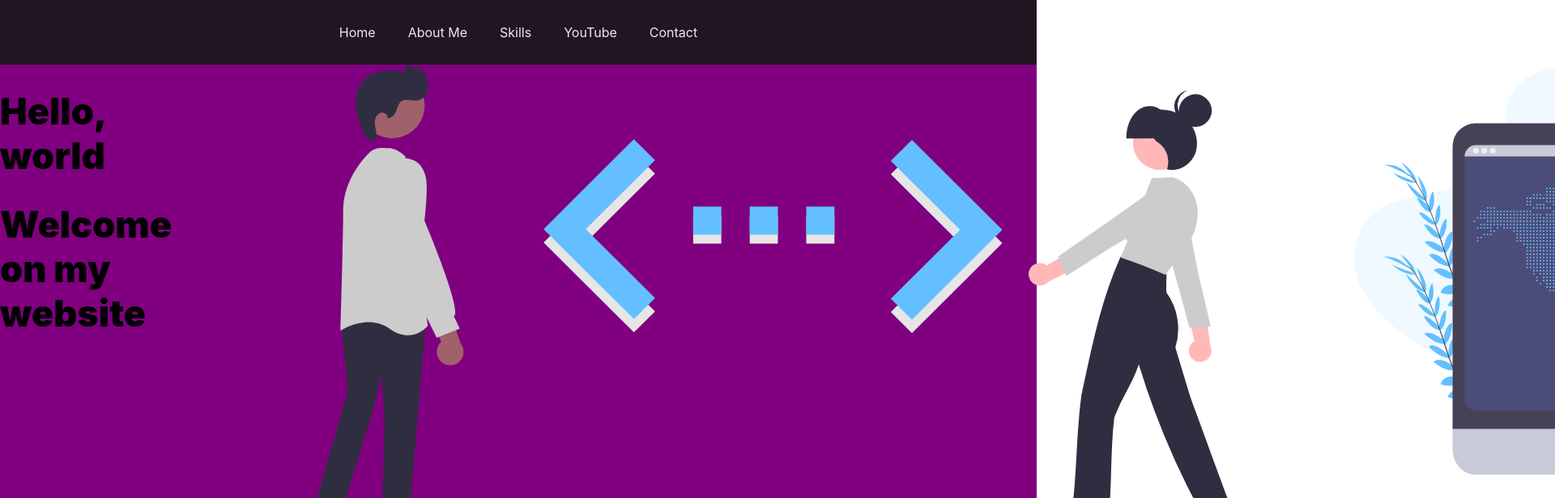
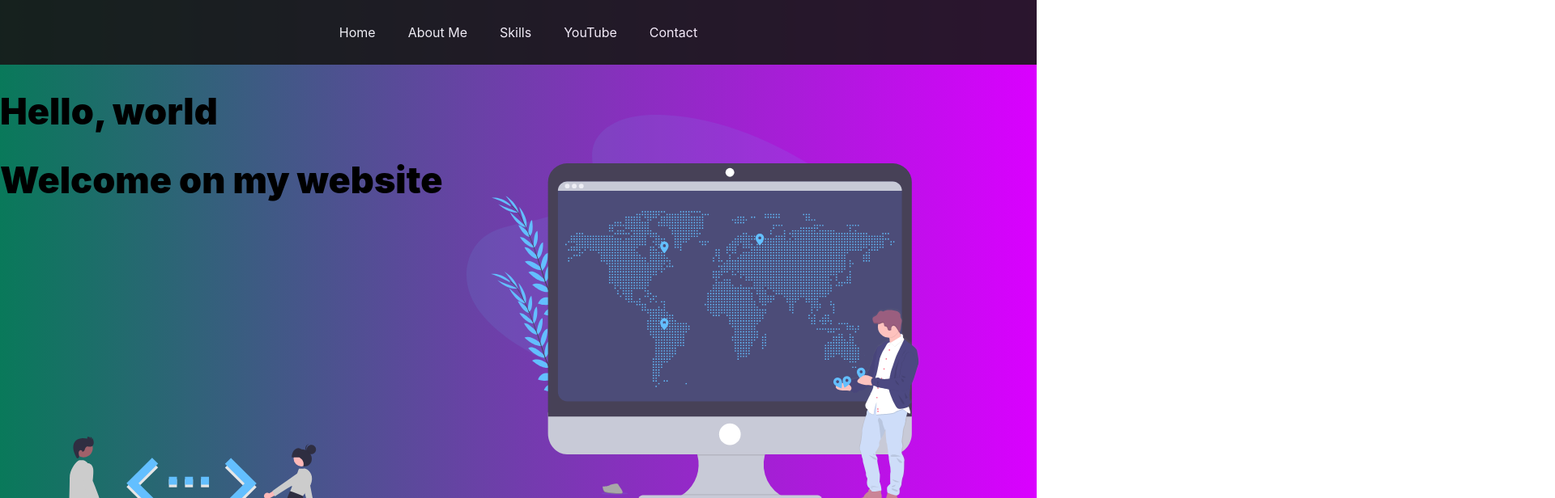
Before and after one commit to ash-ys/ash-ys.github.io, a React (Create React App) app: page / in a window 1280 px wide. Shown: the top 616 px of the page at 81% size, 1920 px wide, since content can reach past the window. Built offline with nearby package versions, Linux system fonts and the light colour scheme.

Commit message:
home and about css

```diff
--- a/src/components/About/About.js
+++ b/src/components/About/About.js
@@ -1,3 +1,5 @@
+import classes from'./About.module.css'
+
 const About = () => {
     return (
         <div>
--- a/src/components/Home/Home.module.css
+++ b/src/components/Home/Home.module.css
@@ -1,10 +1,42 @@
 .Home {
-  background: purple;
+  background: rgb(0, 7, 36);
+  background: linear-gradient(
+    90deg,
+    rgba(0, 7, 36, 1) 0%,
+    rgba(9, 121, 90, 1) 0%,
+    rgba(218, 0, 255, 1) 100%
+  );
   display: flex;
-  height: 600px;
+  height: 630px;
   padding-top: 80px;
+  position: relative;
+}
+
+.Home.Container {
+  position: absolute;
+  top: 15%;
+  left: 2%;
+  color: white;
+}
+
+.Home.Container.Hello {
+  font-size: 63px;
 }
 
 .Home.Container h1 {
   margin: 0;
 }
+
+.Home .BinaryWorld {
+  height: 70%;
+  position: absolute;
+  right: 10%;
+  top: 20%;
+}
+
+.Home .Code {
+  height: 24%;
+  position: absolute;
+  bottom: 0;
+  left: 2%;
+}
```
Also changed, not shown: src/components/About/About.module.css (added).
